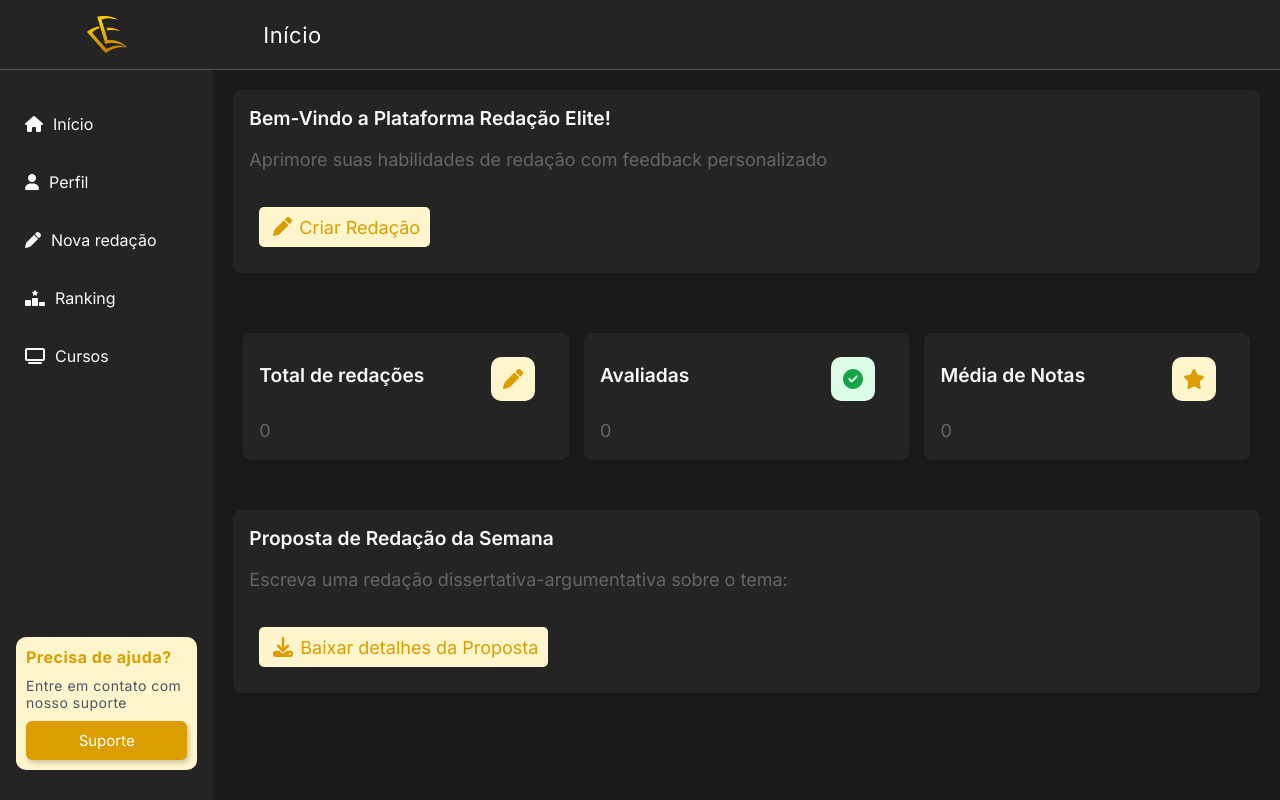
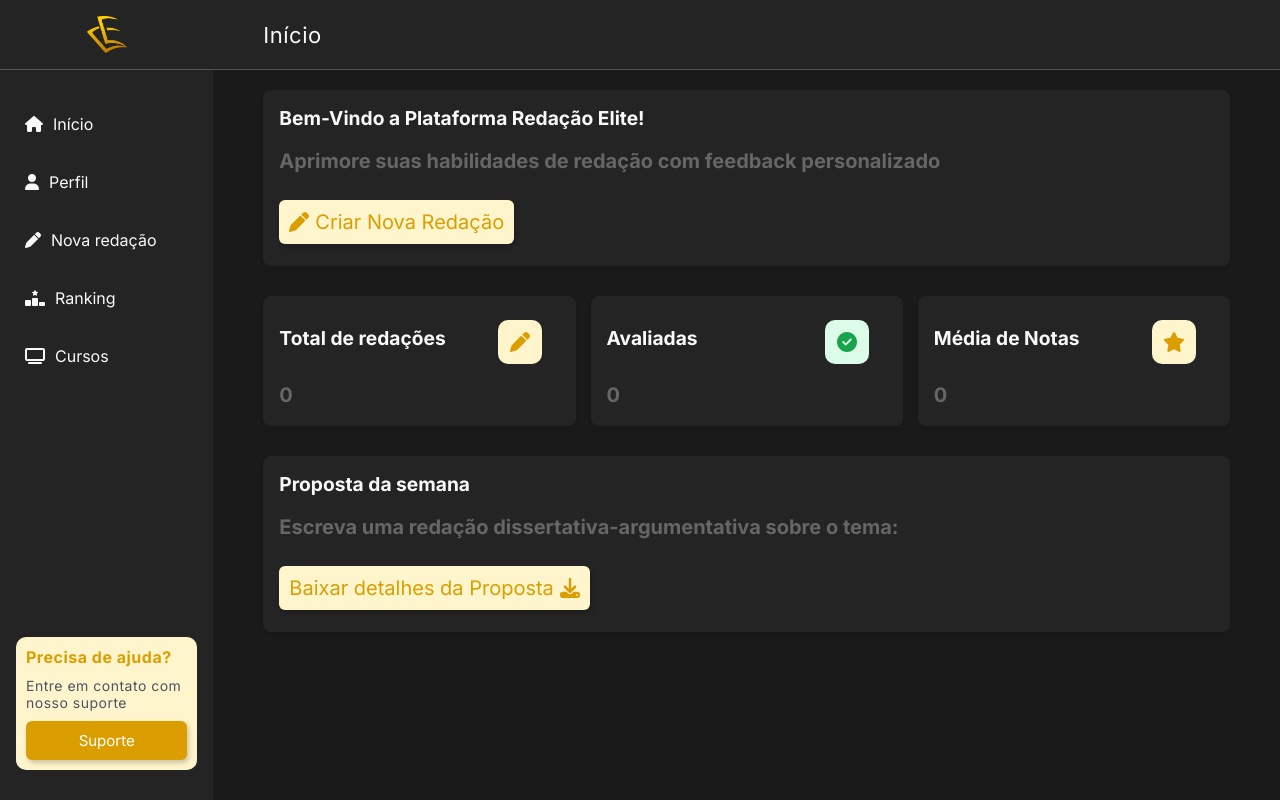
Before and after one commit to Hiarleyy/Plataforma-Redacao-Front, a React (Vite) app in the folder ppe-front/: page /aluno in a window 1280 px wide. Built offline with nearby package versions, Linux system fonts and the light colour scheme.

Commit message:
refactor: update card styles and enhance button functionality in Aluno pages

```diff
--- a/ppe-front/src/components/Card/Card.module.css
+++ b/ppe-front/src/components/Card/Card.module.css
@@ -43,13 +43,14 @@
 
 .content {
   padding: 16px;
-  font-size: 18px;
+  font-size: 20px;
+  font-weight: bold;
 }
 
 .title {
   margin: 0 0 8px;
   font-size: 1.2rem;
-  font-weight: 600;
+  font-weight: bold;
 }
 
 .text {
--- a/ppe-front/src/pages/Aluno/Inicio/Inicio.jsx
+++ b/ppe-front/src/pages/Aluno/Inicio/Inicio.jsx
@@ -1,6 +1,8 @@
 import styles from "./styles.module.css"
 import Card from '../../../components/Card/Card';
 import Title from '../../../components/Title/Title';
+import BTN from '../../../components/Button/Button';
+
 
 const Inicio = () => {
   return (
@@ -14,18 +16,26 @@ const Inicio = () => {
             variant="default"
             actions={
               <>
-              <button className={styles.button}>
-              <svg className={styles.icon} width="19" height="19" viewBox="0 0 20 20" fill="none" xmlns="http://www.w3.org/2000/svg">
+              <div className={styles.button}>
+              <BTN
+              bg_color="#FFF5CC"
+              text_size="20px"
+              text_color="#DA9E00"
+              padding_sz="10px"
+              >
+              <svg width="20" height="20" viewBox="0 0 20 20" fill="none" xmlns="http://www.w3.org/2000/svg">
               <path d="M14.1677 0.732422L12.2771 2.62305L17.3552 7.70117L19.2458 5.81055C20.2224 4.83398 20.2224 3.25195 19.2458 2.27539L17.7068 0.732422C16.7302 -0.244141 15.1482 -0.244141 14.1716 0.732422H14.1677ZM11.3943 3.50586L2.28879 12.6152C1.88254 13.0215 1.58567 13.5254 1.4216 14.0762L0.0387918 18.7754C-0.0588645 19.1074 0.0309793 19.4629 0.273167 19.7051C0.515354 19.9473 0.870823 20.0371 1.19895 19.9434L5.89817 18.5605C6.44895 18.3965 6.95285 18.0996 7.3591 17.6934L16.4724 8.58398L11.3943 3.50586Z" fill="#DA9E00"/>
               </svg>
-              Criar Redação
-              </button>
+              Criar Nova Redação
+              </BTN>
+
+              </div>
               </>
             }
           />
-        </div>
 
-        {/*STATUS DAS REDACOES*/}
+
+           {/*STATUS DAS REDACOES*/}
         <div className={styles.status_container}>
 
           <Card
@@ -65,28 +75,37 @@ const Inicio = () => {
           />
         </div>
 
-        <div className={styles.main_content}>
-          <Card
-            title="Proposta de Redação da Semana"
+        <div className={styles.status_container}>
+        <Card
+            title="Proposta da semana"
             content="Escreva uma redação dissertativa-argumentativa sobre o tema:"
             variant="default"
             actions={
               <>
-              <button className={styles.button}>
-              <svg className={styles.icon} width="20" height="20" viewBox="0 0 20 20" fill="none" xmlns="http://www.w3.org/2000/svg">
-              <path d="M11.25 1.25C11.25 0.558594 10.6914 0 10 0C9.30859 0 8.75 0.558594 8.75 1.25V10.7305L5.88281 7.86328C5.39453 7.375 4.60156 7.375 4.11328 7.86328C3.625 8.35156 3.625 9.14453 4.11328 9.63281L9.11328 14.6328C9.60156 15.1211 10.3945 15.1211 10.8828 14.6328L15.8828 9.63281C16.3711 9.14453 16.3711 8.35156 15.8828 7.86328C15.3945 7.375 14.6016 7.375 14.1133 7.86328L11.25 10.7305V1.25ZM2.5 13.75C1.12109 13.75 0 14.8711 0 16.25V17.5C0 18.8789 1.12109 20 2.5 20H17.5C18.8789 20 20 18.8789 20 17.5V16.25C20 14.8711 18.8789 13.75 17.5 13.75H13.5352L11.7656 15.5195C10.7891 16.4961 9.20703 16.4961 8.23047 15.5195L6.46484 13.75H2.5ZM16.875 15.9375C17.1236 15.9375 17.3621 16.0363 17.5379 16.2121C17.7137 16.3879 17.8125 16.6264 17.8125 16.875C17.8125 17.1236 17.7137 17.3621 17.5379 17.5379C17.3621 17.7137 17.1236 17.8125 16.875 17.8125C16.6264 17.8125 16.3879 17.7137 16.2121 17.5379C16.0363 17.3621 15.9375 17.1236 15.9375 16.875C15.9375 16.6264 16.0363 16.3879 16.2121 16.2121C16.3879 16.0363 16.6264 15.9375 16.875 15.9375Z" fill="#DA9E00"/>
-              </svg>
+              <div className={styles.button}>
+              <BTN
+              bg_color="#FFF5CC"
+              text_size="20px"
+              text_color="#DA9E00"
+              padding_sz="10px"
+              >
+                Baixar detalhes da Proposta
+                <svg width="20" height="20" viewBox="0 0 20 20" fill="none" xmlns="http://www.w3.org/2000/svg">
+                <path d="M11.25 1.25C11.25 0.558594 10.6914 0 10 0C9.30859 0 8.75 0.558594 8.75 1.25V10.7305L5.88281 7.86328C5.39453 7.375 4.60156 7.375 4.11328 7.86328C3.625 8.35156 3.625 9.14453 4.11328 9.63281L9.11328 14.6328C9.60156 15.1211 10.3945 15.1211 10.8828 14.6328L15.8828 9.63281C16.3711 9.14453 16.3711 8.35156 15.8828 7.86328C15.3945 7.375 14.6016 7.375 14.1133 7.86328L11.25 10.7305V1.25ZM2.5 13.75C1.12109 13.75 0 14.8711 0 16.25V17.5C0 18.8789 1.12109 20 2.5 20H17.5C18.8789 20 20 18.8789 20 17.5V16.25C20 14.8711 18.8789 13.75 17.5 13.75H13.5352L11.7656 15.5195C10.7891 16.4961 9.20703 16.4961 8.23047 15.5195L6.46484 13.75H2.5ZM16.875 15.9375C17.1236 15.9375 17.3621 16.0363 17.5379 16.2121C17.7137 16.3879 17.8125 16.6264 17.8125 16.875C17.8125 17.1236 17.7137 17.3621 17.5379 17.5379C17.3621 17.7137 17.1236 17.8125 16.875 17.8125C16.6264 17.8125 16.3879 17.7137 16.2121 17.5379C16.0363 17.3621 15.9375 17.1236 15.9375 16.875C15.9375 16.6264 16.0363 16.3879 16.2121 16.2121C16.3879 16.0363 16.6264 15.9375 16.875 15.9375Z" fill="#DA9E00"/>
+                </svg>
 
-              Baixar detalhes da Proposta
-              </button>
+              </BTN>
+
+              </div>
               </>
             }
           />
-        </div>
 
 
 
+        </div>
 
+        </div>
       </div>
   )
 }
--- a/ppe-front/src/pages/Aluno/Inicio/styles.module.css
+++ b/ppe-front/src/pages/Aluno/Inicio/styles.module.css
@@ -7,31 +7,25 @@
     color: #f9f9f9;
   }
   .main_content{
-    padding: 20px;
-
+  display: flex;
+  flex-direction: column;
+  justify-content: column;
+  align-items: center;
+  padding-top: 20px;
+  padding-left: 50px;
+  padding-right: 50px;
+  max-width: 1500px;
+  margin: 0 auto;
 
   }
   .container {
       width: 100%;
-      min-height: 100vh;
+      min-height: 200px;
       background-color: #1A1A1A;
-      display: flex;
-      flex-direction: column;
     }
   .button{
-      margin:10px;
-      font-family: 'Inter', sans-serif;
-      font-size: 18px;
-      display: flex;
-      text-align: start;
-      height: 40px;
-      background-color: #FFF5CC;
-      color: #DA9E00;
-      border: none;
-      padding: 10px;
-      border-radius: 5px;
-      align-self: flex-start; /* Positions the button itself to the left */
-      cursor: pointer;
+    color:#1A1A1A;;
+    height: 50px;
   }
 
   .icon{
@@ -39,11 +33,11 @@
     margin-left: 4px;
   }
   .status_container{
-    margin: 20px;
+    width: 100%;
     display: flex;
+    flex-direction: row;
     justify-content: space-between;
     align-items: center;
     margin-top: 30px;
     gap: 15px;
-    padding: 10px;
   }
--- a/ppe-front/src/pages/Aluno/Perfil/styles.module.css
+++ b/ppe-front/src/pages/Aluno/Perfil/styles.module.css
@@ -1,55 +1,53 @@
+* {
+  padding: 0;
+  margin: 0;
+  box-sizing: border-box;
+  text-decoration: none;
+  font-family: 'Inter', sans-serif;
+  color: #f9f9f9;
+}
+
 .container {
-    min-height: 100vh;
     background-color: #1A1A1A;
-    display: flex;
-    flex-direction: column;
+    width: 100%;
+    margin: 0;
+    padding: 0;
   }
+
 .main_content {
-    padding: 20px;
-    display: flex;
-    flex-direction: column;
-    gap: 20px;
-    max-width: 100%;
+  padding-top: 20px;
+  padding-left: 50px;
+  padding-right: 50px;
+  display: flex;
+  flex-direction: row;
+  gap: 20px; /* Adicionado para espaçamento entre linhas */
+  max-width: 1500px;
+  margin: 0 auto;
 }
-.ranking {
-    font-size: 15px;
-    font-family: inter;
-    align-items: center;
-    justify-content: center;
-    color: #DA9E00;
-    background-color: #FFF5CC;
-    height: 40px;
-    display: flex;
-    width: auto;
-    padding: 15px;
-    border-radius: 20px;
-    box-shadow: 0 4px 8px rgba(0,0,0,0.2);
-}
-.img_container
-{
+
+.img_container {
     display: flex;
     justify-content: center;
     align-items: center;
-    width: 120px;
-    height: 120px;
+    width: 120px; /* Reduzido de 120px */
+    height: 120px; /* Reduzido de 120px */
     border-radius: 50%;
     object-fit: cover;
     border: 3px solid #42464D;
-    margin: 20px;
+    margin: 15px; /* Reduzido de 20px */
 }
-.header_container{
-    margin-bottom: 10px;
+
+.header_container {
+    margin-bottom: 10px; /* Reduzido de 10px */
     display: flex;
     align-items: center;
     flex-direction: column;
     justify-content: center;
-
 }
 
-.aba_redacoes {
-  background-color: #191919;
-  border-radius: 8px;
-  padding: 16px;
+.header_container p {
+    font-size: 15px; /* Reduzido de 28px */
+    color: #636363; /* Reduzido de 10px */
 }
 
 .aba_redacoes h3 {
@@ -57,6 +55,7 @@
   margin-bottom: 16px;
   font-size: 18px;
   color: #FFFFFF;
+
 }
 
 .menu_redacoes {
@@ -98,8 +97,9 @@
 .tab_content {
   background-color: #242424;
   border-radius: 8px;
-  padding: 16px;
-  min-height: 400px;
+  padding: 12px; /* Reduzido de 16px */
+  min-height: 60vh;
+  max-height: 70vh; /* Reduzido de 400px */
 }
 
 .tab_content p {
@@ -119,8 +119,8 @@
 .tab_navigation > button {
     display: flex;
     background-color: rgb(31, 31, 30);
-    width: 50px;
-    height: 50px;
+    width: 35px;
+    height: 35px;
     border-radius: 50%;
     justify-content: center;
     align-items: center;
@@ -140,21 +140,19 @@
     text-decoration: none;
 }
 
-@media screen and (min-width: 768px) {
-    .main_content {
-        flex-direction: row;
-        justify-content: space-between;
-        align-items: flex-start;
-    }
+.metrics_status > span {
+    color:#DA9E00;
+    text-decoration: none;
 }
 
 .perfil {
     display: flex;
-    align-items:center;
+    align-items: center;
     flex-direction: column;
     background-color: #242424;
-    min-height: 35em;
-    width: 100%;
+    width: 45%; /* Igualado com aba_redacoes */
+    min-width: 400px;
+    min-height: 82vh; /* Limitação de altura */
     border-radius: 8px;
     box-shadow: 0 4px 8px rgba(0,0,0,0.2);
 }
@@ -169,28 +167,35 @@
 }
 .aba_redacoes {
     background-color: #242424;
-    min-height: 35em;
-    width: auto;
+    width: 60%;
+    min-width: 400px;
+    min-height: 82vh; /* Limitação de altura */
     border-radius: 8px;
+    padding: 12px; /* Reduzido de 16px */
     box-shadow: 0 4px 8px rgba(0,0,0,0.2);
 }
 
 
 .metrics_status{
-    display: flex;
-    flex-direction: column;
-    gap: 10px;
-    padding: 20px;
-    background-color: #1A1A1A;
-    border-radius: 20px;
+  display: flex;
+  flex-direction: row;
+  gap: 10px;
+  padding: 20px;
+  background-color: #1A1A1A;
+  border-radius: 20px;
+  box-shadow: 0 4px 8px rgba(0,0,0,0.2);
 }
 
-@media screen and (min-width: 768px) {
-    .perfil {
-        width: 40%;
+/* Adicione media queries para tornar o layout responsivo em telas menores */
+@media (max-width: 1200px) {
+    .main_content {
+        flex-direction: column;
+        align-items: center;
     }
 
+    .perfil,
     .aba_redacoes {
-        width: 66%;
+        width: 100%;
+        max-width: 600px; /* Mesmo tamanho máximo para ambas abas */
     }
 }
```
Also changed, not shown: ppe-front/src/pages/Aluno/Perfil/Perfil.jsx (+6 -13 lines).
